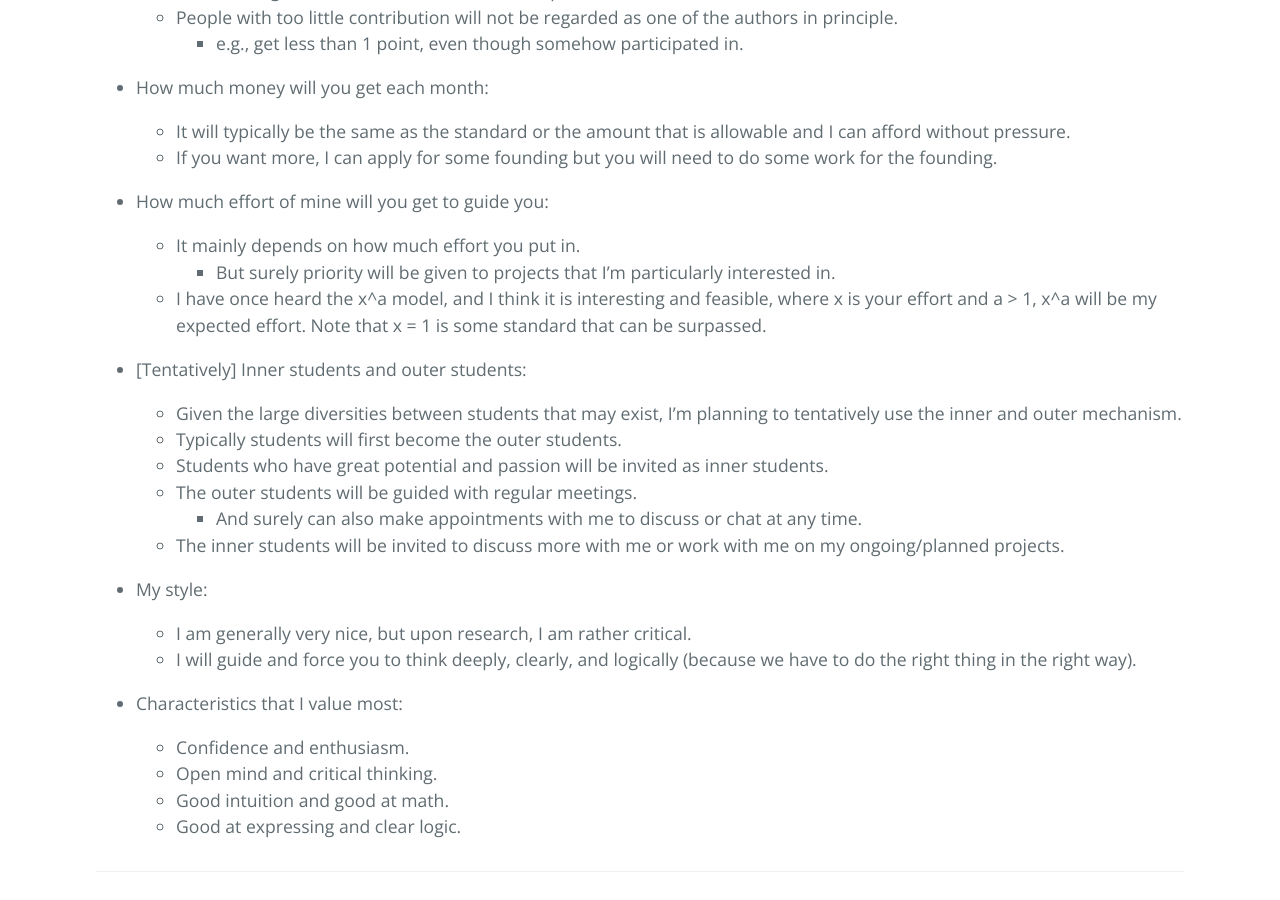
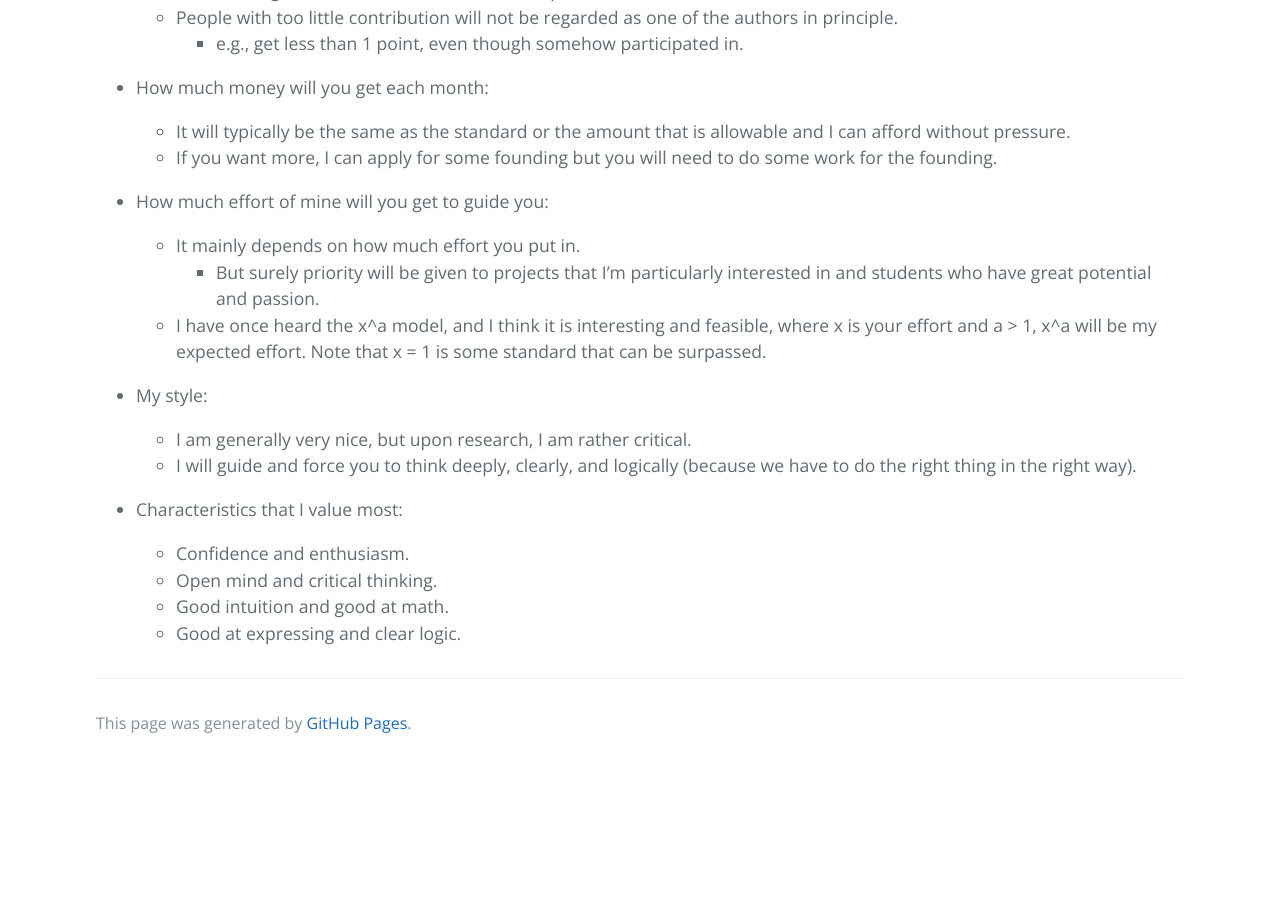
Before and after one commit to ZhimingZhou/zhimingzhou.github.io, a Jekyll site: the page built from _posts/2020-10-11-Perspective-Students.md, in a window 1280 px wide and 900 px high, scrolled down 1637 px. Built offline with Jekyll 4.4.1, drawn with Linux system fonts in a browser that asks for light colours; comment, search, counter and statistics services are not loaded; after the commit the page ends 2404 px from its top, so only the background shows below that.

Commit message:
Update 2020-10-11-Perspective-Students.md

```diff
--- a/_posts/2020-10-11-Perspective-Students.md
+++ b/_posts/2020-10-11-Perspective-Students.md
@@ -74,19 +74,8 @@ I’m going to be an assistant professor at the Department of Computer Science,
 - How much effort of mine will you get to guide you:
 
 	- It mainly depends on how much effort you put in.
-		- But surely priority will be given to projects that I’m particularly interested in.
+		- But surely priority will be given to projects that I’m particularly interested in and students who have great potential and passion.
 	- I have once heard the x^a model, and I think it is interesting and feasible, where x is your effort and a > 1, x^a will be my expected effort. Note that x = 1 is some standard that can be surpassed.
-
-<!--  -->
-- [Tentatively] Inner students and outer students:
-
-	- Given the large diversities between students that may exist, I’m planning to tentatively use the inner and outer mechanism.
-	- Typically students will first become the outer students.
-	- Students who have great potential and passion will be invited as inner students.
-	- The outer students will be guided with regular meetings.
-		- And surely can also make appointments with me to discuss or chat at any time.
-	- The inner students will be invited to discuss more with me or work with me on my ongoing/planned projects.
-
 
 <!--  -->
 - My style:
```
